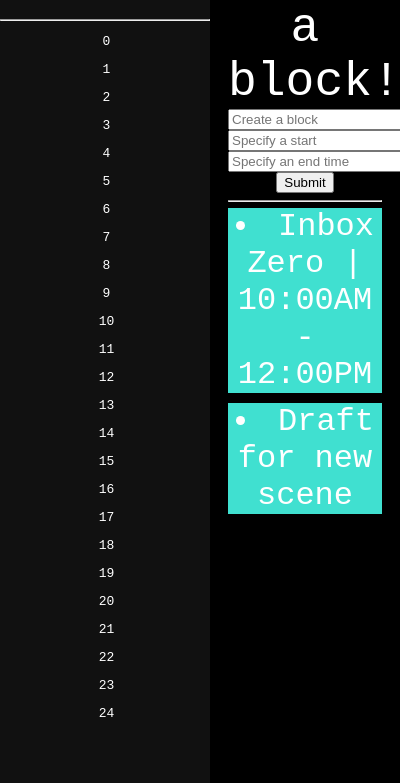
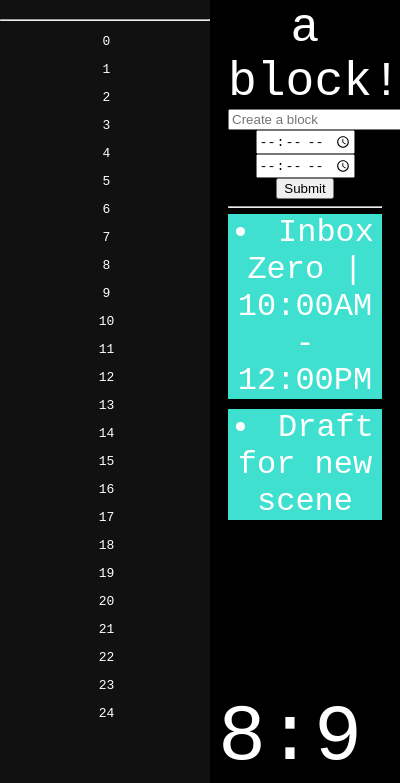
Before and after one commit to tghgg/old-timeblocker, an Electron app: page index.html in a window 400 px wide. Shown: the part 61-844 px from the top of the page. Drawn offline with nearby package versions, Linux system fonts and the light colour scheme; no server answers.

Commit message:
Change block time input to hour:minute input. Add footer showing current local time.

```diff
--- a/index.css
+++ b/index.css
@@ -13,6 +13,16 @@ ul {
   text-align: center;
   margin-left: -37px;
 }
+
+footer {
+  font-size: 5rem;
+  color: white;
+  text-align: center;
+  position: absolute;
+  bottom: 0;
+  margin-left: 210px;
+}
+
 
 li {
   color: white;
--- a/index.html
+++ b/index.html
@@ -26,8 +26,8 @@
           <label for='block_name'>Start a block!</label>
           <br>
           <input type='text' id='block_name' placeholder="Create a block" required ></input>
-          <input type='text' id='block_time_start' placeholder="Specify a start"></input>
-          <input type='text' id='block_time_end' placeholder="Specify an end time"></input>
+          <input type='time' id='block_time_start' placeholder="Specify a start"></input>
+          <input type='time' id='block_time_end' placeholder="Specify an end time"></input>
           <br>
           <input type='submit' placeholder='Create Block'></input>
         </form>
@@ -38,6 +38,9 @@
           {{ block }}
         </li>
       </div>
+    </div>
+    <div id='footer'>
+      <footer>{{ current_time }}</footer>
     </div>
     <script>
       const { ipcRenderer } = require('electron');
@@ -99,6 +102,13 @@
         }
       }
       });
+      // Footer showing current time
+      var footer = new Vue({
+        el: '#footer',
+        data: {
+          current_time: `${new Date().getHours()}:${new Date().getMinutes()}`
+        }
+      });
       // Main process signals handlers
       ipcRenderer.on('delete_block', (event, input) => {
         console.log(input + ' to be deleted.');
```
Also changed, not shown: 1 other file.
